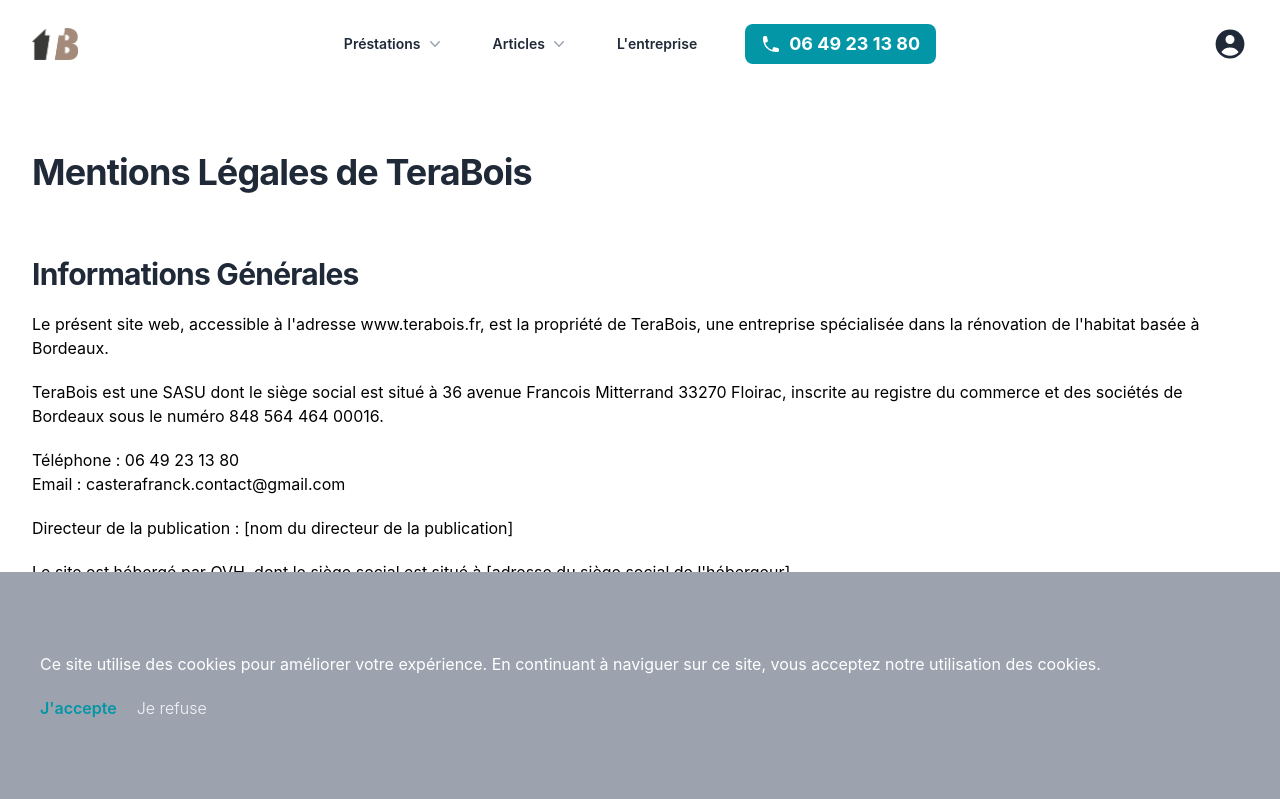
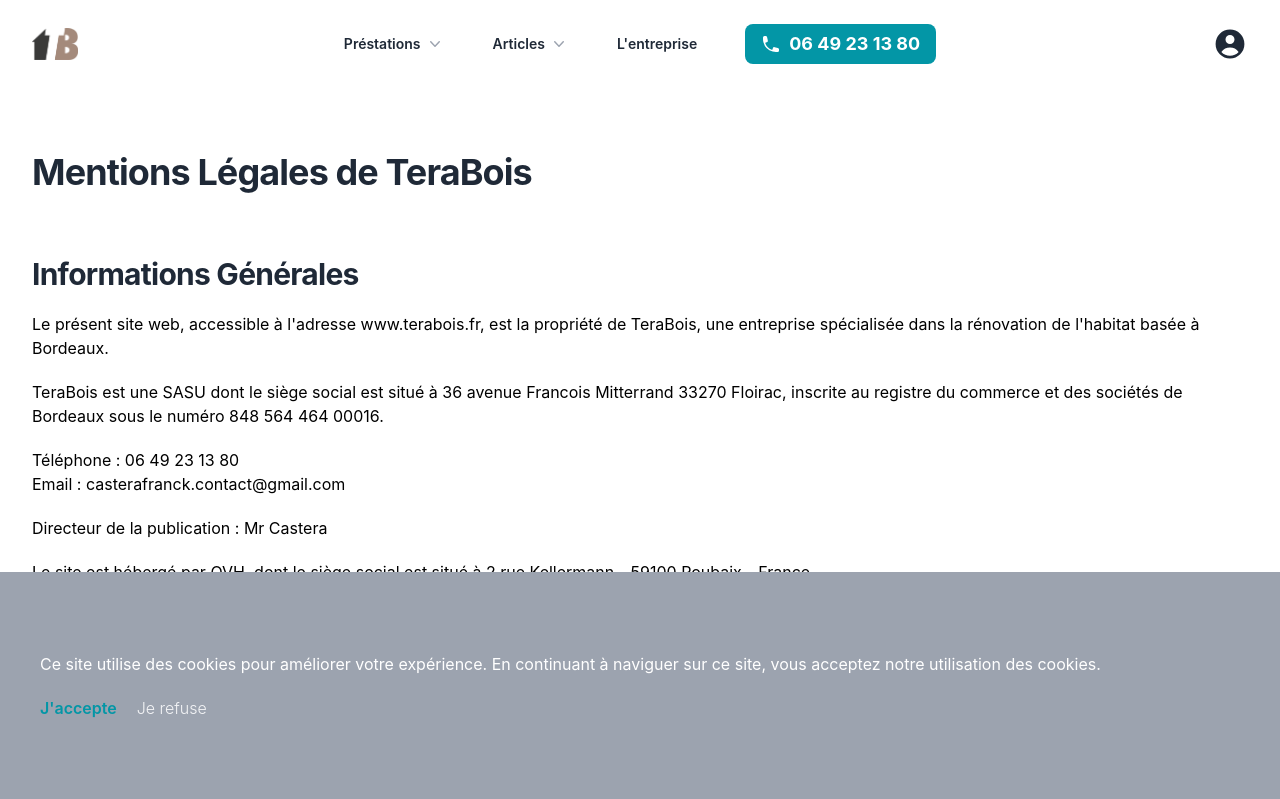
Before and after one commit to magicniclus/terabois, a Next.js app: page /mentions-legales in a window 1280 px wide. Shown: the top 799 px of the page. Built offline with nearby package versions, Linux system fonts and the light colour scheme.

Commit message:
Update index.js

```diff
--- a/pages/mentions-legales/index.js
+++ b/pages/mentions-legales/index.js
@@ -30,11 +30,11 @@
           Email : casterafranck.contact@gmail.com
         </p>
         <p className="text-nomral font-normal mt-5">
-          Directeur de la publication : [nom du directeur de la publication]
+          Directeur de la publication : Mr Castera
         </p>
         <p className="text-nomral font-normal mt-5">
-          Le site est hébergé par OVH, dont le siège social est situé à [adresse
-          du siège social de l'hébergeur].
+          Le site est hébergé par OVH, dont le siège social est situé à 2 rue
+          Kellermann - 59100 Roubaix - France.
         </p>
         <h2 className="text-2xl font-bold tracking-tight text-gray-800 sm:text-3xl  mt-16">
           Propriété Intellectuelle
```
